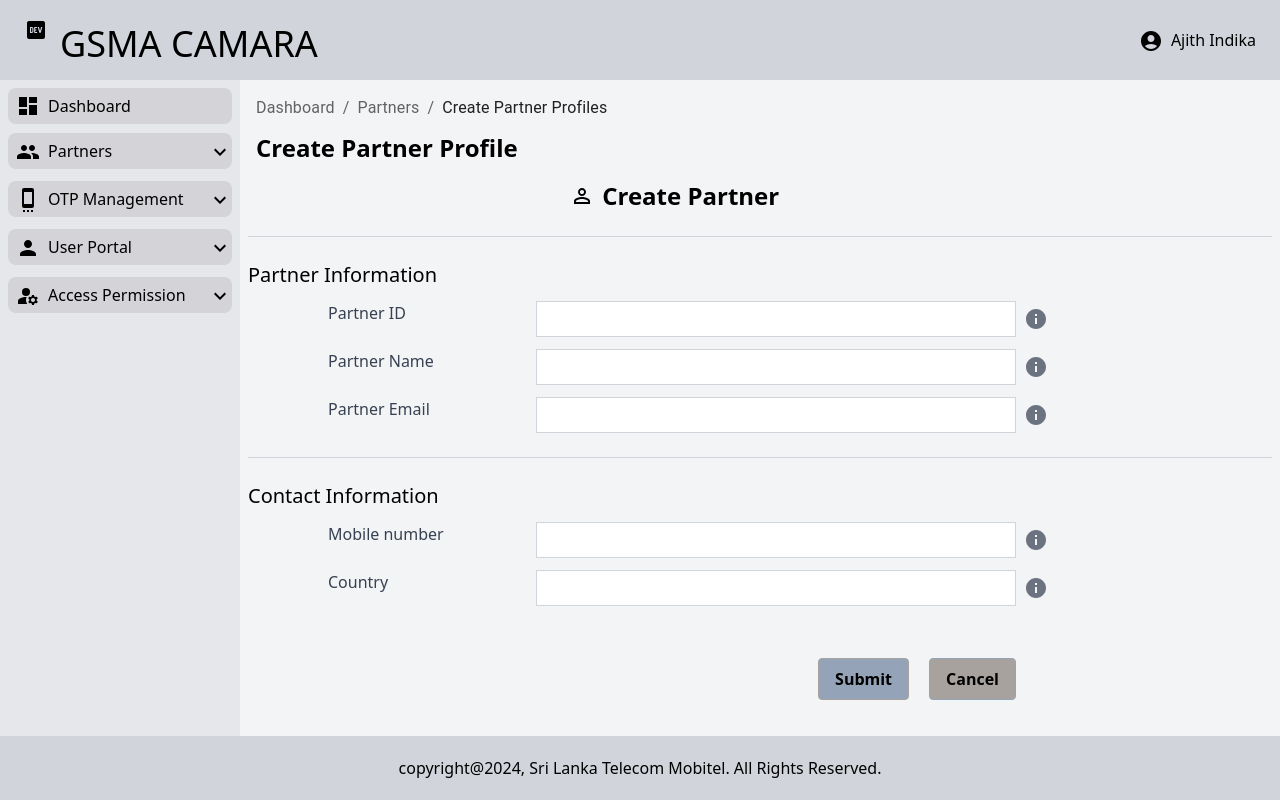
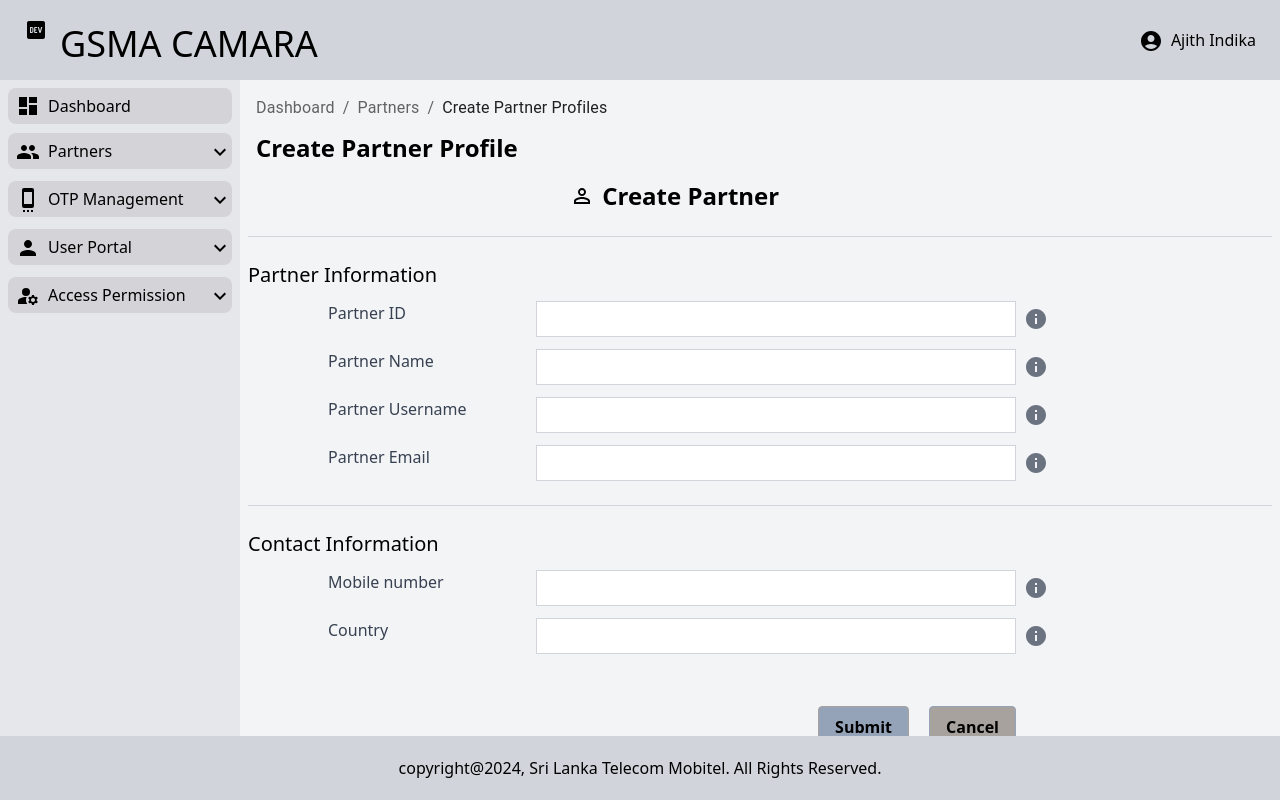
Before and after one commit to PasinduDilshan99/repo-1, a Next.js app: page /Partner/CreatePartner in a window 1280 px wide. Built offline with nearby package versions, Linux system fonts and the light colour scheme.

Commit message:
createpartner_fron_complete

```diff
--- a/app/Components/PartnerForm.tsx
+++ b/app/Components/PartnerForm.tsx
@@ -3,10 +3,13 @@ import React, { useState } from 'react';
 import InputField from '../Components/InputField';
 import PermIdentityIcon from '@mui/icons-material/PermIdentity';
 import { Button, ButtonGroup } from "@nextui-org/button";
+import router from 'next/router';
+import { useRouter } from 'next/navigation'
 
 const PartnerForm: React.FC = () => {
   const [partnerId, setPartnerId] = useState('');
   const [partnerName, setPartnerName] = useState('');
+  const [partnerUsername, setPartnerUsername] = useState('');
   const [partnerEmail, setPartnerEmail] = useState('');
   const [partnerMobileNumber, setPartnerMobileNumber] = useState('');
   const [partnerCountry, setPartnerCountry] = useState('');
@@ -44,11 +47,14 @@ const PartnerForm: React.FC = () => {
 
   };
 
+
   const isValidEmail = (email: string) => {
     // Regular expression for validating email addresses
     const emailRegex = /^[^\s@]+@[^\s@]+\.[^\s@]+$/;
     return emailRegex.test(email);
   };
+
+  const router = useRouter()
   return (
     <div className="w-full  px-1 grid grid-cols-1 gap-4 ">
       <div>
@@ -64,43 +70,54 @@ const PartnerForm: React.FC = () => {
             value={partnerId}
             onChange={(e: { target: { value: React.SetStateAction<string> } }) => setPartnerId(e.target.value)}
             error={''}
+
           />
           <InputField
             label="Partner Name"
             value={partnerName}
             onChange={(e: { target: { value: React.SetStateAction<string> } }) => setPartnerName(e.target.value)}
-            error={partnerNameError} // Pass the error state to indicate errors
+            error={partnerNameError}
+            infoMessage='Must be at least 6 characters long and less than 20 characters'
           />
-
+          <InputField
+            label="Partner Username"
+            value={partnerUsername}
+            onChange={(e: { target: { value: React.SetStateAction<string> } }) => setPartnerUsername(e.target.value)}
+            error={partnerNameError}
+            infoMessage='Must be at least 6 characters long and less than 20 characters'
+          />
           <InputField
             label="Partner Email"
             value={partnerEmail}
             onChange={(e: { target: { value: React.SetStateAction<string> } }) => setPartnerEmail(e.target.value)}
             error={partnerEmailError}
+            infoMessage='Must be at least 6 characters long and less than 20 characters'
           />
-          <hr className="border-gray-300 w-full mt-6 mb-6" /> {/* Horizontal line */}
+          <hr className="border-gray-300 w-full mt-6 mb-6" />
           <div className="mb-3 text-xl underline-color-black underline-offset-1">Contact Information</div>
           <InputField
             label="Mobile number"
             value={partnerMobileNumber}
             onChange={(e: { target: { value: React.SetStateAction<string> } }) => setPartnerMobileNumber(e.target.value)}
             error={partnerMobileNumberError}
+            infoMessage='Must be a number contain 10 characters.'
           />
           <InputField
             label="Country"
             value={partnerCountry}
             onChange={(e: { target: { value: React.SetStateAction<string> } }) => setPartnerCountry(e.target.value)}
             error={partnerCountryError}
+            infoMessage='required'
           />
-          <div className="flex justify-end w-9/12 py-10 ">
+        </form>
+        <div className="flex justify-end w-9/12 py-10 ">
             <div className='place-content-end '>
               <button onClick={handleSubmit}  className="bg-slate-400 hover:bg-transparent text-black-800 font-semibold hover:text-bslack py-2 px-4 border border-stone-400 hover:border-slate-700 rounded">Submit</button>
             </div>
             <div className='pl-5'>
-              <button className="bg-stone-400 hover:bg-transparent text-black-800 font-semibold hover:text-black py-2 px-4 border border-slate-400 hover:border-slate-700 rounded">Cancel</button>
+              <button onClick={() => router.push('/')} className="bg-stone-400 hover:bg-transparent text-black-800 font-semibold hover:text-black py-2 px-4 border border-slate-400 hover:border-slate-700 rounded">Cancel</button>
             </div>
           </div>
-        </form>
       </div>
     </div>
   );
```
Also changed, not shown: app/Components/InputField.tsx (line endings or trailing spaces).
